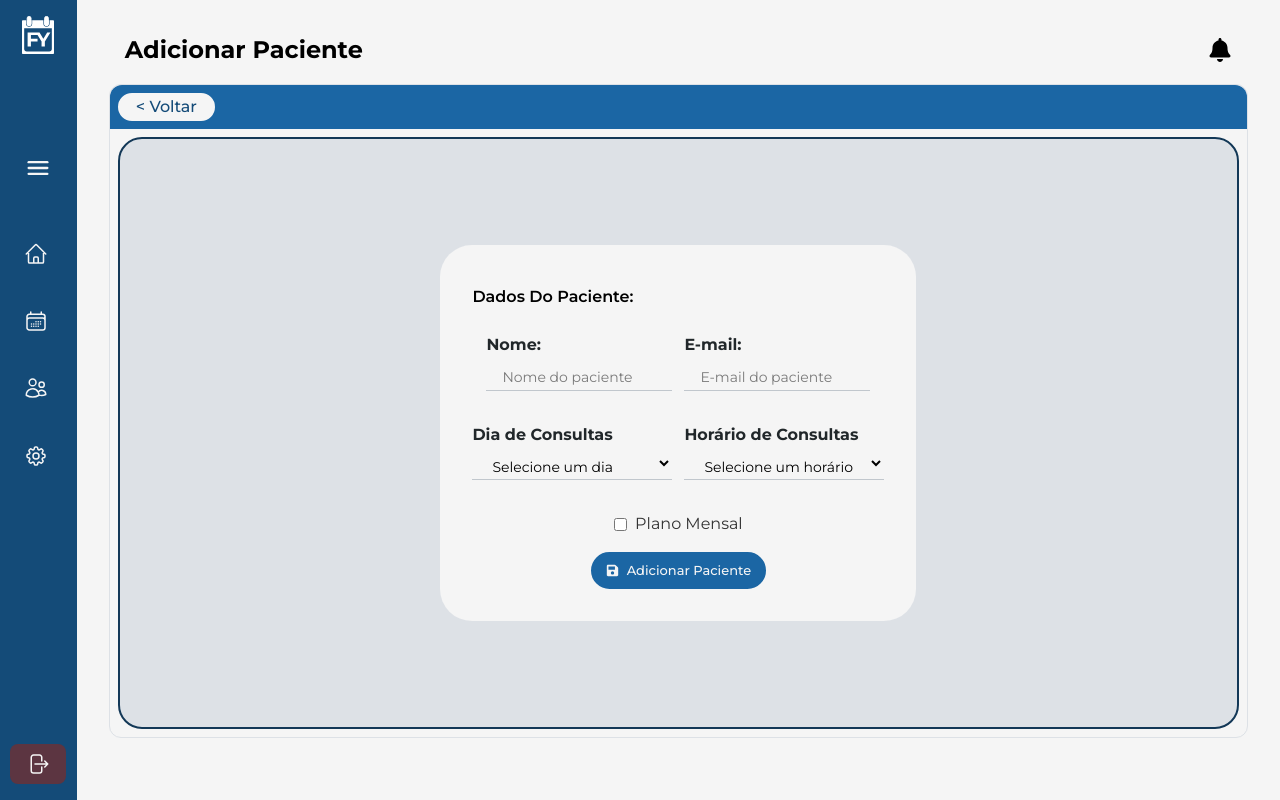
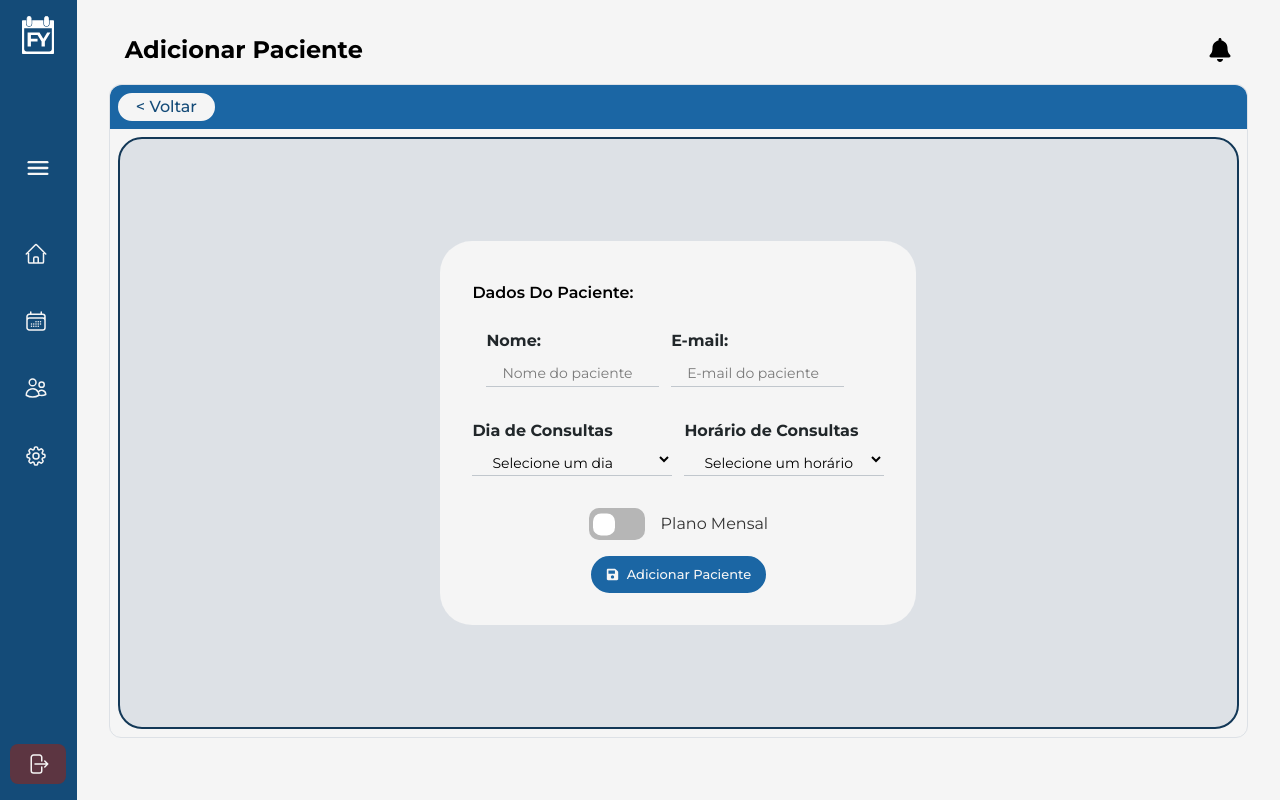
Before and after one commit to KauanPaschoal/web-projeto, a React (Vite) app: page /dashboard/pacientes/adicionar in a window 1280 px wide. Built offline with nearby package versions, Linux system fonts and the light colour scheme.

Commit message:
feat: alterações tela paciente e editar paciente

```diff
--- a/src/pages/dashboard/components/Checkbox/Checkbox.jsx
+++ b/src/pages/dashboard/components/Checkbox/Checkbox.jsx
@@ -4,13 +4,15 @@ import './checkbox.css';
 const Checkbox = ({ CheckboxValue, labelTitle, onChange, checked, disabled }) => {
     return (
         <div className={`checkbox-container ${disabled ? 'checkbox-disabled' : ''}`}>
-            <input
-                type="checkbox"
+            <label class="switch">
+                <input type="checkbox"
                 value={CheckboxValue}
                 onChange={onChange}
                 checked={checked}
                 disabled={disabled}
-            />
+                />
+                <span class="slider"></span>
+            </label>
             <label className='checkboxLabel'>{labelTitle}</label>
         </div>
     );
--- a/src/pages/dashboard/components/Checkbox/checkbox.css
+++ b/src/pages/dashboard/components/Checkbox/checkbox.css
@@ -4,29 +4,84 @@
     --light-blue: #1B66A4;
 }
 
-/* Esconde o checkbox padrão */
 .checkbox-container {
   display: flex;
   align-items: center;
-  gap: 8px;
+  width: fit-content;
+  gap: 1em;
 }
 
 .checkbox-disabled {
-  opacity: 0.5; /* Torna o checkbox e o texto mais claros */
-  pointer-events: none; /* Impede interações */
+  opacity: 0.5;
+  pointer-events: none;
 }
 
 input[type="checkbox"]:disabled {
-  cursor: not-allowed; /* Mostra o cursor de "não permitido" */
-  background-color: #d3d3d3; /* Cor de fundo cinza para o checkbox */
-  border-color: #a9a9a9; /* Cor da borda cinza */
+  cursor: not-allowed;
+  background-color: #d3d3d3;
+  border-color: #a9a9a9;
 }
 
 .checkboxLabel {
-  font-size: 14px;
+  font-size: 1em;
+  width: fit-content;
+  text-wrap: nowrap;
   color: #333;
 }
 
-.checkbox-disabled .checkboxLabel {
-  color: #a9a9a9; /* Torna o texto cinza quando desativado */
+.checkbox-disabled   {
+  color: #a9a9a9;
 }
+
+.switch {
+  font-size: 1em;
+  position: relative;
+  display: inline-block;
+  width: 3.5em;
+  height: 2em;
+}
+
+
+.switch input {
+  opacity: 0;
+  width: 0;
+  height: 0;
+}
+
+
+.slider {
+  position: absolute;
+  cursor: pointer;
+  top: 0;
+  left: 0;
+  right: 0;
+  bottom: 0;
+  background-color: rgb(182, 182, 182);
+  transition: .4s;
+  border-radius: 10px;
+}
+
+.slider:before {
+  position: absolute;
+  content: "";
+  height: 1.4em;
+  width: 1.4em;
+  border-radius: 8px;
+  left: 0.3em;
+  bottom: 0.3em;
+  transform: rotate(270deg);
+  background-color: rgb(255, 255, 255);
+  transition: .4s;
+}
+
+.switch input:checked + .slider {
+  background-color: var(--LightBlueFy);
+}
+
+.switch input:focus + .slider {
+  box-shadow: 0 0 1px #2196F3;
+}
+
+.switch input:checked + .slider:before {
+  transform: translateX(1.5em);
+}
--- a/src/pages/dashboard/components/InputField/InputField.jsx
+++ b/src/pages/dashboard/components/InputField/InputField.jsx
@@ -16,6 +16,7 @@ const InputField = ({
   value,
   icon,
   width,
+  containerWidth,
   disabled,
   maxLength,
   maskType, // 'cpf', 'telefone', 'cep', 'hora', etc
@@ -30,7 +31,7 @@ const InputField = ({
   };
 
   return (
-    <div className={`inputContainer ${width || "w-[45%]"}`}>
+    <div className={`inputContainer ${containerWidth || "w-[45%]"}`}>
       <label>{labelTitle}:</label>
       <div className="flex items-center gap-2">
         {icon && <span className="input-icon">{icon}</span>}
--- a/src/pages/dashboard/components/InputField/inputField.css
+++ b/src/pages/dashboard/components/InputField/inputField.css
@@ -7,7 +7,6 @@
 .inputContainer {
     display: flex;
     flex-direction: column;
-    width: fit-content;
 
     label {
         width: fit-content;
--- a/src/pages/dashboard/pacientes/EditarPaciente/editarPaciente.css
+++ b/src/pages/dashboard/pacientes/EditarPaciente/editarPaciente.css
@@ -13,12 +13,15 @@
 
     figure {
         text-align: center;
+        margin-left: auto;
+        margin-right: auto;
 
         div {
             background-color: #D9D9D9;
             width: 150px;
             height: 150px;
             border-radius: 40px;
+            border: #133857 2px solid;
         }
 
         span {
@@ -50,12 +53,20 @@
         .inputArea {
             display: flex;
             flex-direction: row;
-            gap: 16px;
-            flex-wrap: wrap;
+            justify-content: space-between;
+            gap: 1em;
         }
 
     }
 
+}
+
+.input-card{
+    background-color: var(--TrueWhiteFy);
+    padding: 1em;
+    border-radius: 1em;
+    width: 90%;
+    height: fit-content;
 }
 
 select:disabled {
```
Also changed, not shown: src/pages/dashboard/pacientes/EditarPaciente/EditarPaciente.jsx (+61 -26 lines).
